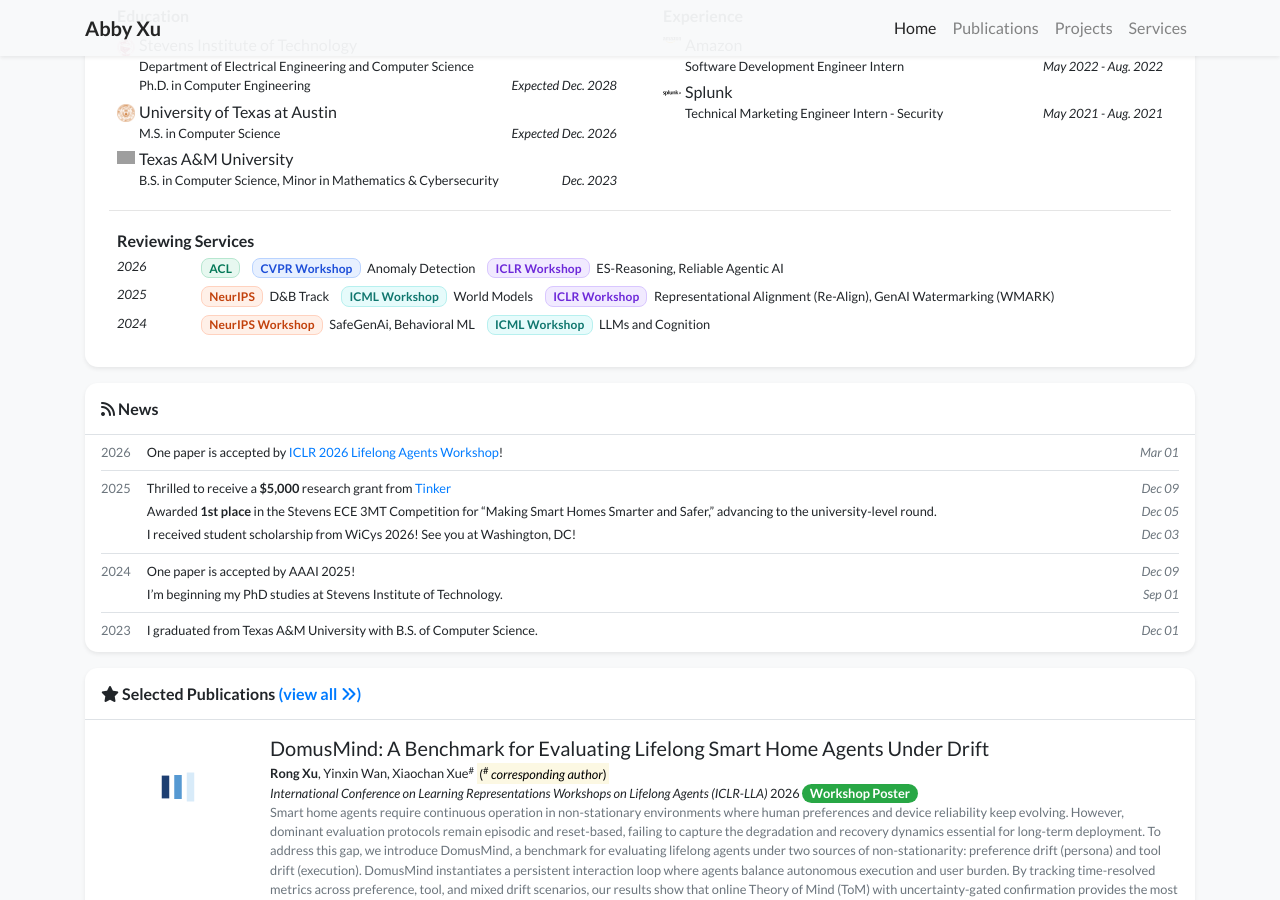
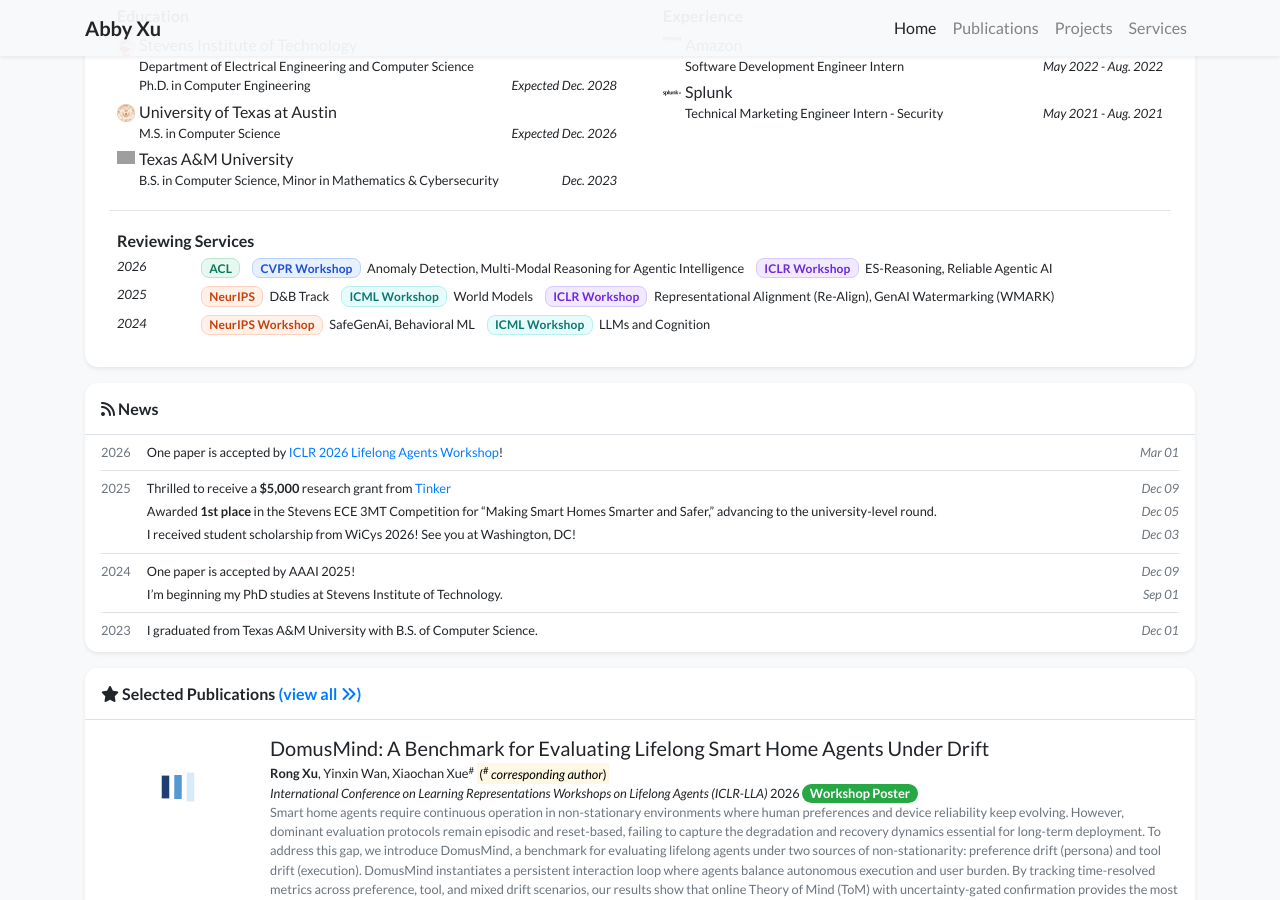
Before and after one commit to Abby-xu/abby-xu.github.io, a Jekyll site: the page built from index.html, in a window 1280 px wide and 900 px high, scrolled down 627 px. Built offline with Jekyll 4.4.1, drawn with Linux system fonts in a browser that asks for light colours; nearby versions of some CDN libraries; a style sheet for code colours, icons or effects is not loaded; grey boxes are pictures that could not be loaded.

Commit message:
[feat] Update CVPR-W reviewer

```diff
--- a/_data/profile.yml
+++ b/_data/profile.yml
@@ -58,7 +58,7 @@
 
 services:
  - role: "Reviewer"
-   venue: "CVPR - [Workshop] Anomaly Detection"
+   venue: "CVPR - [Workshop] Anomaly Detection, [Workshop] Multi-Modal Reasoning for Agentic Intelligence"
    date: 2026
  - role: "Reviewer"
    venue: "ACL"
```
